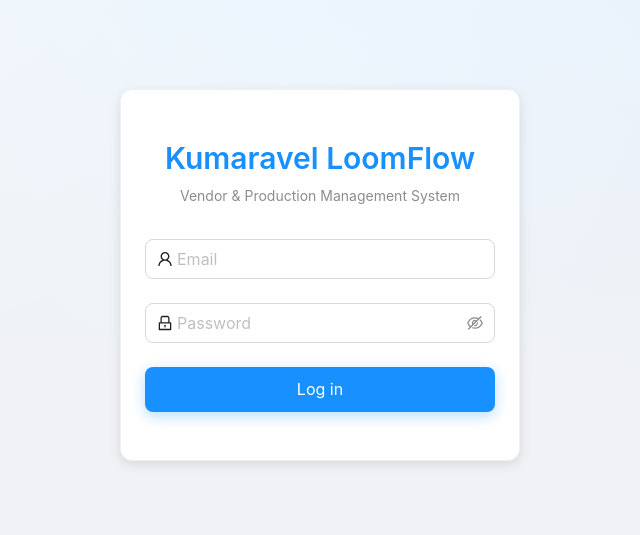
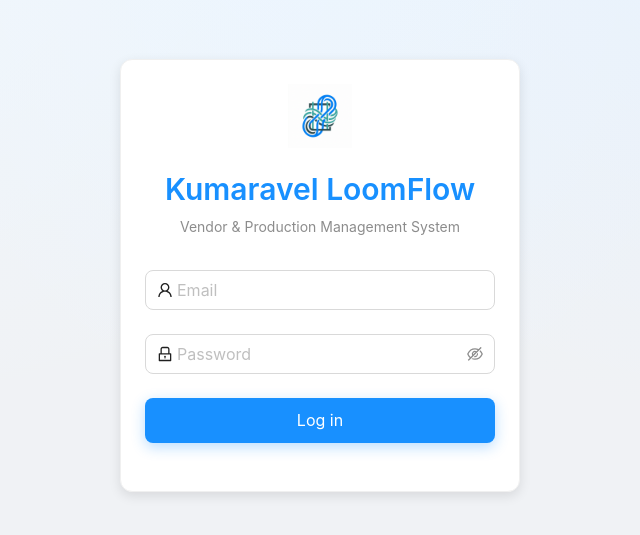
Before and after one commit to kumaravelnavin8-alt/kumaravel-vendor-management-system, a React (Vite) app in the folder client/: page /login in a window 1280 px wide. Shown: the part 125-660 px from the top of the page, without its empty margins (320-960 px from the left). Built offline with nearby package versions, Linux system fonts and the light colour scheme; no server answers.

Commit message:
Add new vibrant modern logo and update frontend layouts to use it

```diff
--- a/client/index.html
+++ b/client/index.html
@@ -2,7 +2,7 @@
 <html lang="en">
   <head>
     <meta charset="UTF-8" />
-    <link rel="icon" type="image/svg+xml" href="/vite.svg" />
+    <link rel="icon" type="image/png" href="/logo.png" />
     <meta name="viewport" content="width=device-width, initial-scale=1.0" />
     <title>Kumaravel LoomFlow</title>
   </head>
--- a/client/src/components/layout/MainLayout.tsx
+++ b/client/src/components/layout/MainLayout.tsx
@@ -69,9 +69,12 @@ const MainLayout: React.FC = () => {
         onBreakpoint={(broken) => setCollapsed(broken)}
       >
         <div style={{ height: 64, display: 'flex', alignItems: 'center', justifyContent: 'center', padding: '0 16px' }}>
-          <Title level={4} style={{ margin: 0, color: '#1890ff', whiteSpace: 'nowrap' }}>
-            {collapsed ? 'KF' : 'Kumaravel LoomFlow'}
-          </Title>
+          <img src="/logo.png" alt="Logo" style={{ height: 32, marginRight: collapsed ? 0 : 12 }} />
+          {!collapsed && (
+            <Title level={4} style={{ margin: 0, color: '#1890ff', whiteSpace: 'nowrap' }}>
+              Kumaravel LoomFlow
+            </Title>
+          )}
         </div>
         <Menu
           theme="light"
--- a/client/src/pages/Login.tsx
+++ b/client/src/pages/Login.tsx
@@ -36,8 +36,9 @@ const Login: React.FC = () => {
     <Layout style={{ minHeight: '100vh', display: 'flex', justifyContent: 'center', alignItems: 'center', background: '#f0f2f5' }}>
       <Card style={{ width: 400, borderRadius: 12, boxShadow: '0 4px 12px rgba(0,0,0,0.1)' }}>
         <div style={{ textAlign: 'center', marginBottom: 32 }}>
-          <Title level={2} style={{ color: '#1890ff', marginBottom: 8 }}>Kumaravel LoomFlow</Title>
-          <Text type="secondary">Vendor & Production Management System</Text>
+          <img src="/logo.png" alt="LoomFlow Logo" style={{ width: 64, height: 64, marginBottom: 16 }} />
+          <Title level={2} style={{ color: '#1890ff', margin: 0 }}>Kumaravel LoomFlow</Title>
+          <Text type="secondary" style={{ display: 'block', marginTop: 8 }}>Vendor & Production Management System</Text>
         </div>
 
         <Form
```
Also changed, not shown: client/public/logo.png (added).
